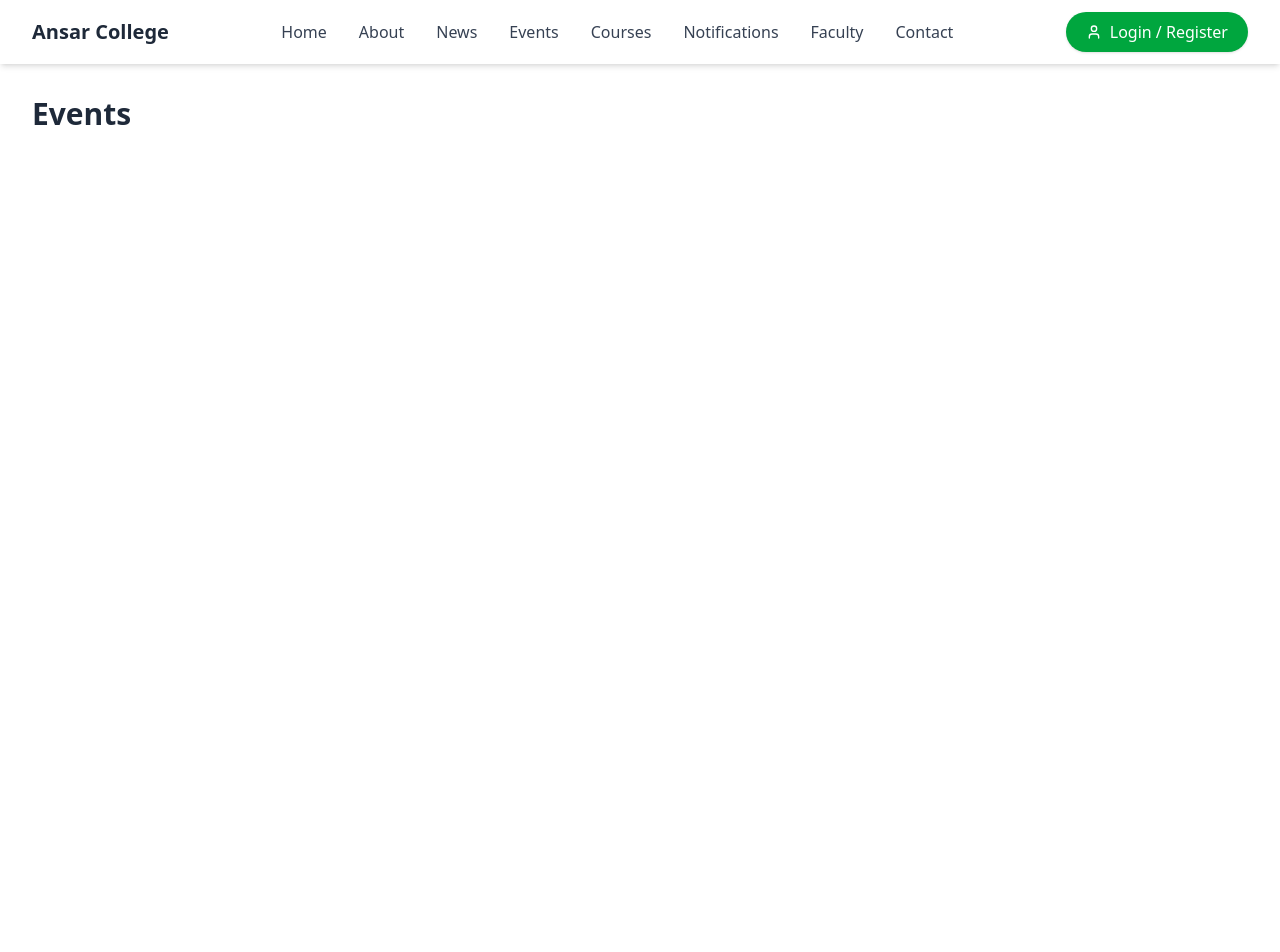
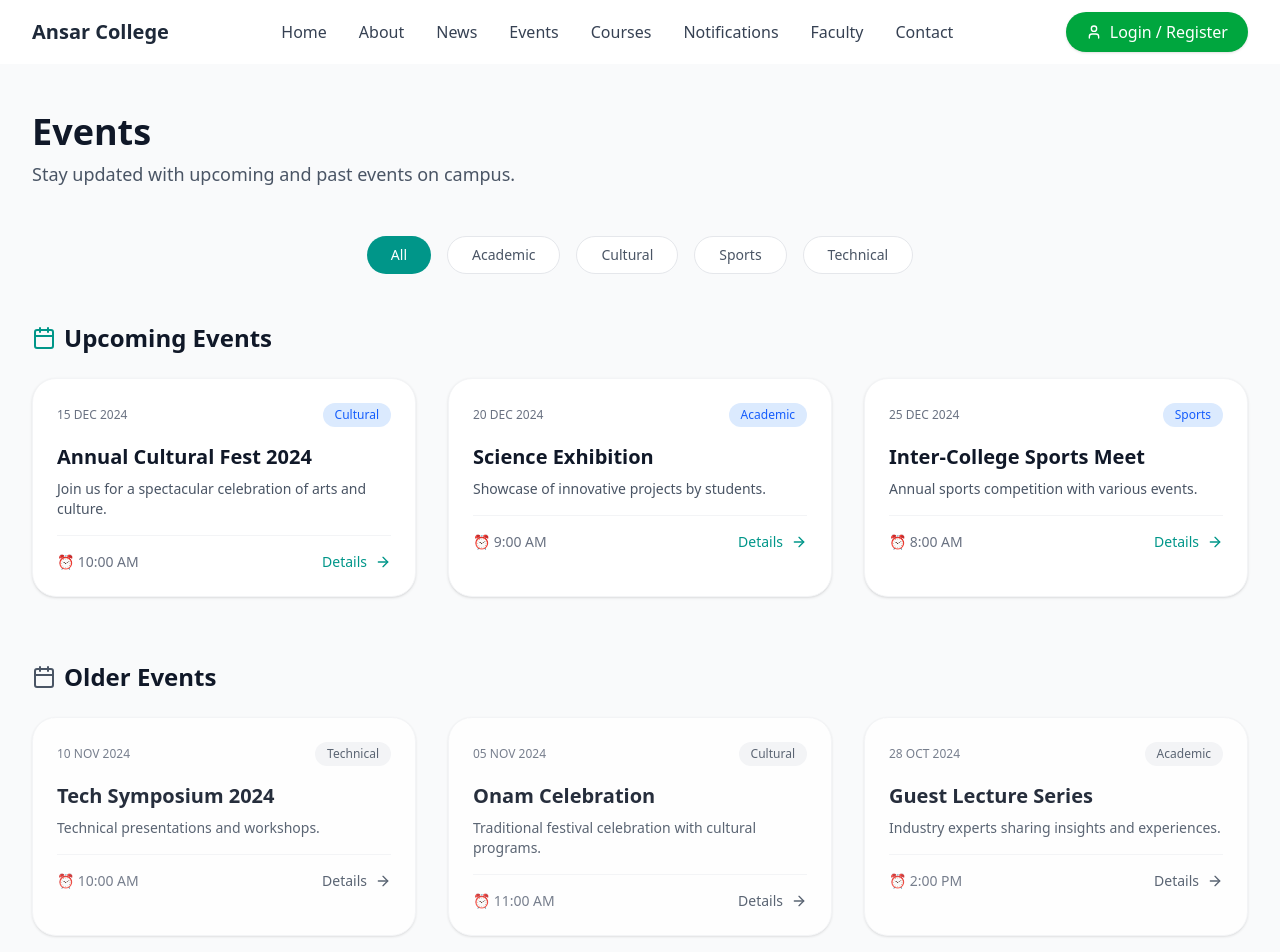
Before and after one commit to rafsal3/ansar-web, a React (Vite) app: page /events in a window 1280 px wide. Shown: the top 952 px of the page. Before the commit the page ends 800 px from the top, so only its background shows below. Built offline with nearby package versions, Linux system fonts and the light colour scheme.

Commit message:
feat: add comprehensive UI for Events and Notifications pages, including data display and filtering.

```diff
--- a/src/pages/Events.tsx
+++ b/src/pages/Events.tsx
@@ -1,7 +1,154 @@
+import { useState } from 'react';
+import { ArrowRight, Calendar } from 'lucide-react';
+
 const Events = () => {
+    const [activeFilter, setActiveFilter] = useState('All');
+
+    const filters = ['All', 'Academic', 'Cultural', 'Sports', 'Technical'];
+
+    const upcomingEvents = [
+        {
+            id: 1,
+            date: '15 DEC 2024',
+            category: 'Cultural',
+            title: 'Annual Cultural Fest 2024',
+            description: 'Join us for a spectacular celebration of arts and culture.',
+            time: '10:00 AM'
+        },
+        {
+            id: 2,
+            date: '20 DEC 2024',
+            category: 'Academic',
+            title: 'Science Exhibition',
+            description: 'Showcase of innovative projects by students.',
+            time: '9:00 AM'
+        },
+        {
+            id: 3,
+            date: '25 DEC 2024',
+            category: 'Sports',
+            title: 'Inter-College Sports Meet',
+            description: 'Annual sports competition with various events.',
+            time: '8:00 AM'
+        }
+    ];
+
+    const olderEvents = [
+        {
+            id: 4,
+            date: '10 NOV 2024',
+            category: 'Technical',
+            title: 'Tech Symposium 2024',
+            description: 'Technical presentations and workshops.',
+            time: '10:00 AM'
+        },
+        {
+            id: 5,
+            date: '05 NOV 2024',
+            category: 'Cultural',
+            title: 'Onam Celebration',
+            description: 'Traditional festival celebration with cultural programs.',
+            time: '11:00 AM'
+        },
+        {
+            id: 6,
+            date: '28 OCT 2024',
+            category: 'Academic',
+            title: 'Guest Lecture Series',
+            description: 'Industry experts sharing insights and experiences.',
+            time: '2:00 PM'
+        }
+    ];
+
     return (
-        <div className="max-w-7xl mx-auto px-4 sm:px-6 lg:px-8 py-8">
-            <h1 className="text-3xl font-bold text-gray-800">Events</h1>
+        <div className="bg-gray-50 min-h-screen py-12">
+            <div className="max-w-7xl mx-auto px-4 sm:px-6 lg:px-8">
+                {/* Header */}
+                <div className="mb-12">
+                    <h1 className="text-4xl font-extrabold text-gray-900">Events</h1>
+                    <p className="mt-2 text-lg text-gray-600">Stay updated with upcoming and past events on campus.</p>
+                </div>
+
+                {/* Filters */}
+                <div className="flex flex-wrap gap-4 mb-12 justify-center">
+                    {filters.map((filter) => (
+                        <button
+                            key={filter}
+                            onClick={() => setActiveFilter(filter)}
+                            className={`px-6 py-2 rounded-full text-sm font-medium transition-colors duration-200 ${activeFilter === filter
+                                    ? 'bg-teal-600 text-white'
+                                    : 'bg-white text-gray-600 hover:bg-gray-100 border border-gray-200'
+                                }`}
+                        >
+                            {filter}
+                        </button>
+                    ))}
+                </div>
+
+                {/* Upcoming Events Section */}
+                <div className="mb-16">
+                    <h2 className="text-2xl font-bold text-gray-900 mb-6 flex items-center gap-2">
+                        <Calendar className="w-6 h-6 text-teal-600" />
+                        Upcoming Events
+                    </h2>
+                    <div className="grid grid-cols-1 md:grid-cols-2 lg:grid-cols-3 gap-8">
+                        {upcomingEvents.map((event) => (
+                            <div key={event.id} className="bg-white rounded-3xl overflow-hidden shadow-sm hover:shadow-md transition-shadow duration-300 border border-gray-100">
+                                <div className="p-6">
+                                    <div className="flex justify-between items-center mb-4">
+                                        <span className="text-xs font-medium text-gray-500">{event.date}</span>
+                                        <span className="px-3 py-1 bg-blue-100 text-blue-600 text-xs font-medium rounded-full">
+                                            {event.category}
+                                        </span>
+                                    </div>
+
+                                    <h3 className="text-xl font-bold text-gray-900 mb-2">{event.title}</h3>
+                                    <p className="text-gray-600 mb-4 text-sm">{event.description}</p>
+
+                                    <div className="flex items-center justify-between pt-4 border-t border-gray-100">
+                                        <span className="text-sm text-gray-500">⏰ {event.time}</span>
+                                        <button className="flex items-center text-teal-600 font-medium text-sm hover:text-teal-700 transition-colors">
+                                            Details <ArrowRight className="w-4 h-4 ml-2" />
+                                        </button>
+                                    </div>
+                                </div>
+                            </div>
+                        ))}
+                    </div>
+                </div>
+
+                {/* Older Events Section */}
+                <div>
+                    <h2 className="text-2xl font-bold text-gray-900 mb-6 flex items-center gap-2">
+                        <Calendar className="w-6 h-6 text-gray-600" />
+                        Older Events
+                    </h2>
+                    <div className="grid grid-cols-1 md:grid-cols-2 lg:grid-cols-3 gap-8">
+                        {olderEvents.map((event) => (
+                            <div key={event.id} className="bg-white rounded-3xl overflow-hidden shadow-sm hover:shadow-md transition-shadow duration-300 border border-gray-100 opacity-90">
+                                <div className="p-6">
+                                    <div className="flex justify-between items-center mb-4">
+                                        <span className="text-xs font-medium text-gray-500">{event.date}</span>
+                                        <span className="px-3 py-1 bg-gray-100 text-gray-600 text-xs font-medium rounded-full">
+                                            {event.category}
+                                        </span>
+                                    </div>
+
+                                    <h3 className="text-xl font-bold text-gray-900 mb-2">{event.title}</h3>
+                                    <p className="text-gray-600 mb-4 text-sm">{event.description}</p>
+
+                                    <div className="flex items-center justify-between pt-4 border-t border-gray-100">
+                                        <span className="text-sm text-gray-500">⏰ {event.time}</span>
+                                        <button className="flex items-center text-gray-600 font-medium text-sm hover:text-gray-700 transition-colors">
+                                            Details <ArrowRight className="w-4 h-4 ml-2" />
+                                        </button>
+                                    </div>
+                                </div>
+                            </div>
+                        ))}
+                    </div>
+                </div>
+            </div>
         </div>
     );
 };
--- a/src/pages/Notifications.tsx
+++ b/src/pages/Notifications.tsx
@@ -1,7 +1,59 @@
+import { useState } from 'react';
+import { Bell } from 'lucide-react';
+
 const Notifications = () => {
+    const [activeFilter, setActiveFilter] = useState('ALL');
+
+    const filters = ['ALL', 'UG', 'PG', 'BOTH'];
+
+    const notifications = [
+        { id: 1, title: 'FYUGP Major & Minor Courses' },
+        { id: 2, title: 'FOURTH SEMESTER CBCSS-UG BSC/BCA TIMETABLE' },
+        { id: 3, title: 'FOURTH SEMESTER CBCSS-UG BCOM TIMETABLE' },
+        { id: 4, title: 'FOURTH SEMESTER CBCSS-UG BBA TIMETABLE' },
+        { id: 5, title: 'Fourth Semester CBCSS- UG BA Timetable' },
+        { id: 6, title: 'Fourth Semester Exam Registration' }
+    ];
+
     return (
-        <div className="max-w-7xl mx-auto px-4 sm:px-6 lg:px-8 py-8">
-            <h1 className="text-3xl font-bold text-gray-800">Notifications</h1>
+        <div className="bg-gray-50 min-h-screen py-12">
+            <div className="max-w-7xl mx-auto px-4 sm:px-6 lg:px-8">
+                {/* Header with Filters */}
+                <div className="flex justify-between items-center mb-12">
+                    <h1 className="text-4xl font-extrabold text-gray-900">Notifications</h1>
+
+                    {/* Filter Buttons */}
+                    <div className="flex gap-3">
+                        {filters.map((filter) => (
+                            <button
+                                key={filter}
+                                onClick={() => setActiveFilter(filter)}
+                                className={`px-6 py-2 rounded-full text-sm font-medium transition-colors duration-200 ${activeFilter === filter
+                                        ? 'bg-blue-600 text-white'
+                                        : 'bg-white text-gray-600 hover:bg-gray-100 border border-gray-200'
+                                    }`}
+                            >
+                                {filter}
+                            </button>
+                        ))}
+                    </div>
+                </div>
+
+                {/* Notifications List */}
+                <div className="space-y-4">
+                    {notifications.map((notification) => (
+                        <div
+                            key={notification.id}
+                            className="bg-white rounded-2xl p-6 shadow-sm hover:shadow-md transition-shadow duration-300 border border-gray-100 flex items-center gap-4 cursor-pointer"
+                        >
+                            <div className="flex-shrink-0 w-12 h-12 bg-blue-100 rounded-full flex items-center justify-center">
+                                <Bell className="w-5 h-5 text-blue-600" />
+                            </div>
+                            <h3 className="text-lg font-semibold text-gray-900">{notification.title}</h3>
+                        </div>
+                    ))}
+                </div>
+            </div>
         </div>
     );
 };
```
